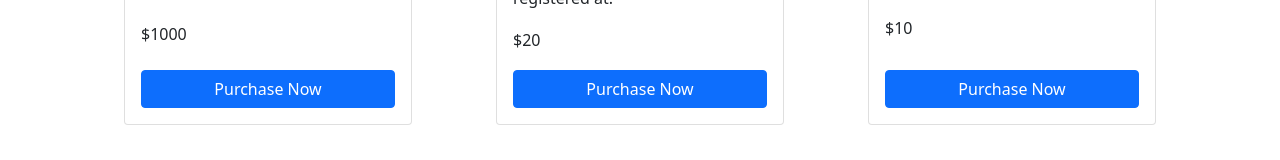
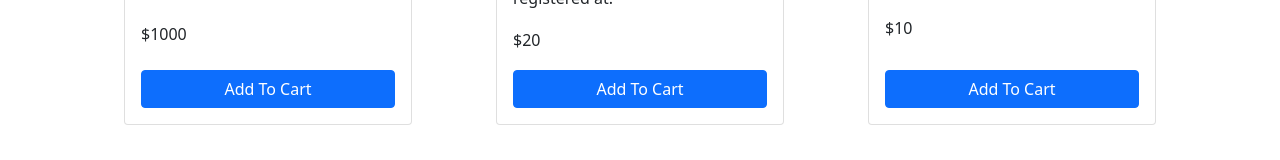
Before and after one commit to hsp8412/workout-day-gym-management-system, a React (Create React App) app in the folder front-end/: page /shopping in a window 1280 px wide. Shown: the part 515-675 px from the top of the page. Built offline with nearby package versions, Linux system fonts and the light colour scheme.

Commit message:
Small fixes

```diff
--- a/front-end/src/components/productCard.jsx
+++ b/front-end/src/components/productCard.jsx
@@ -38,7 +38,7 @@ const ProductCard = (props) => {
             className="btn btn-primary mt-auto"
             onClick={() => props.onPurchase(props.product)}
           >
-            Purchase Now
+            Add To Cart
           </a>
         </div>
       </div>
--- a/front-end/src/components/purchase.jsx
+++ b/front-end/src/components/purchase.jsx
@@ -9,7 +9,7 @@ const Purchase = (props) => {
     },
     onSubmit: (values) => {
       props.onMakePurchase(values.quantity, props.product);
-      console.log(props.product);
+      values.quantity = 1;
     },
     validationSchema: Yup.object({
       quantity: Yup.number()
@@ -70,7 +70,7 @@ const Purchase = (props) => {
                 onClick={formik.handleSubmit}
                 className="mt-3"
               >
-                Place the Order
+                Add To Cart
               </Button>
               <Button
                 variant="secondary"
```
